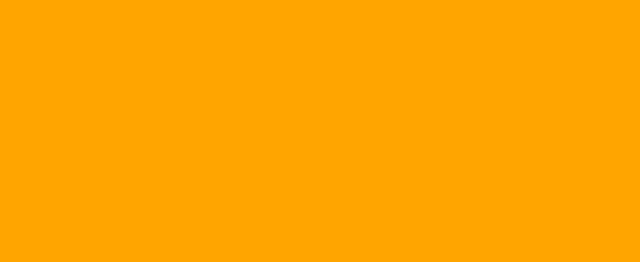
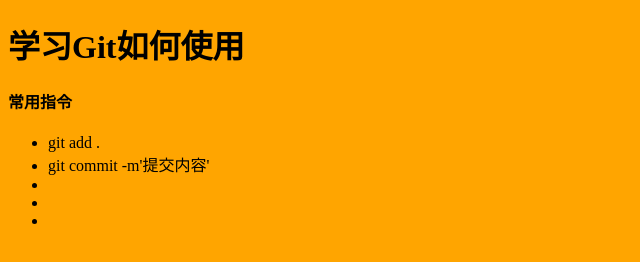
Before and after one commit to git-eva/github01, a plain HTML site: page index.html in a window 1280 px wide. Shown: the whole page, without its empty margins (0-640 px from the left). Drawn offline with Linux system fonts and the light colour scheme.

Commit message:
新增标题标签

```diff
--- a/index.html
+++ b/index.html
@@ -7,6 +7,14 @@
     <title>Git learning project</title>
 </head>
 <body>
-
+    <h1>学习Git如何使用</h1>
+    <h4>常用指令</h4>
+    <ul>
+        <li>git add .</li>
+        <li>git commit -m'提交内容'</li>
+        <li></li>
+        <li></li>
+        <li></li>
+    </ul>
 </body>
 </html>
```
